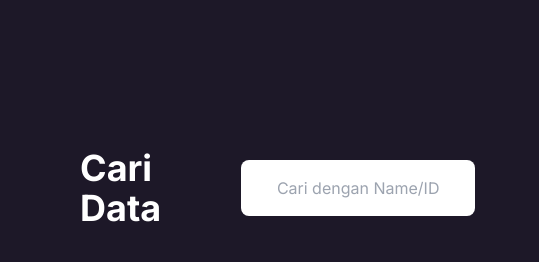
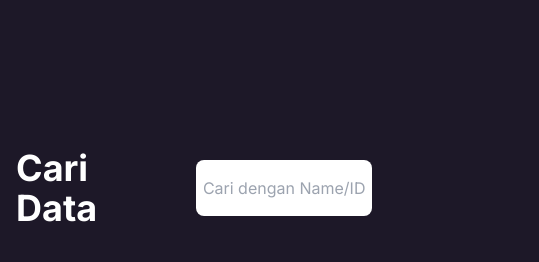
Before and after one commit to fyibru/datasearch, a Next.js app: page /search in a window 390 px wide. Shown: the top 262 px of the page, 539 px wide, since content can reach past the window. Built offline with nearby package versions, Linux system fonts and the light colour scheme; no server answers.

Commit message:
fix non layoutable on device phone

```diff
--- a/src/app/search/TabelData.tsx
+++ b/src/app/search/TabelData.tsx
@@ -91,6 +91,7 @@ const TabelData: React.FC<TableProps> = ({ data: originalData, filterText }) =>
   };
 
   return (
+    <div className=''>
     <div className='flex flex-col text-center'>
       <div className='-m-1.5 overflow-x-auto'>
         <div className='p-1.5 inline-block align-middle'>
@@ -162,6 +163,7 @@ const TabelData: React.FC<TableProps> = ({ data: originalData, filterText }) =>
           </div>
         </div>
       </div>
+      </div>
 
       {/* Pagination */}
       <div className='flex justify-center mt-4'>
--- a/src/app/search/page.tsx
+++ b/src/app/search/page.tsx
@@ -31,14 +31,14 @@ export default function Home() {
     <>
     <div className="App">
       <div className="flex justify-between items-center mt-28">
-        <h1 className="flex items-center text-white md:px-36 px-20 text-4xl font-bold">Cari Data</h1>
+        <h1 className="flex items-center text-white md:px-12 px-4 text-4xl font-bold">Cari Data</h1>
       <form className="text-center mb-12 mt-12">
         <input
           type="text"
           placeholder="Cari dengan Name/ID"
           value={filterText}
           onChange={handleFilterChange}
-          className="rounded-lg w-30 py-4 text-center md:mr-32 mr-16 outline-none"
+          className="rounded-lg w-5/6 py-4 text-center md:mr-32  outline-none"
         />
       </form>
         </div>
```
